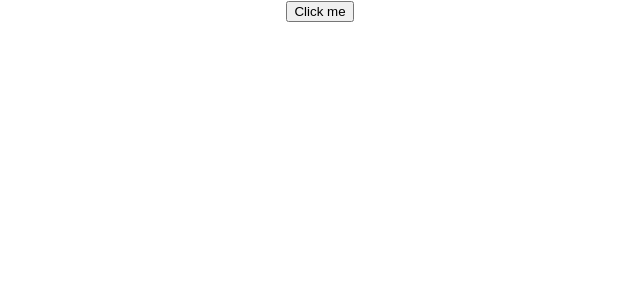
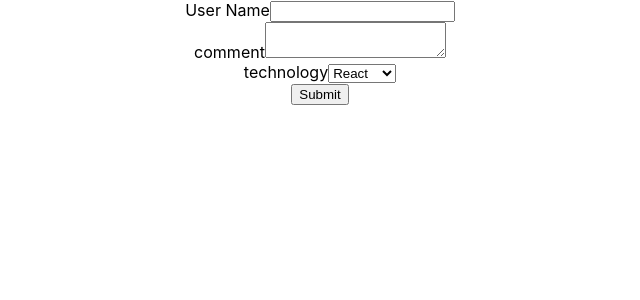
Before and after one commit to sameera999/first-react-app, a React (Create React App) app: page / in a window 1280 px wide. Shown: the top 300 px of the page, without its empty margins (320-960 px from the left). Built offline with nearby package versions, Linux system fonts and the light colour scheme.

Commit message:
form handling

```diff
--- /dev/null
+++ b/src/components/FormCompo.js
@@ -0,0 +1,66 @@
+import React, { Component } from 'react'
+
+ class FormCompo extends Component {
+    constructor(props) {
+        super(props)
+
+        this.state = {
+            userName: '',
+            comment: '',
+            technology: ''
+        }
+    }
+
+    usernameChange = event =>{
+        this.setState({
+            userName: event.target.value
+        });
+    }
+    commentChange = event =>{
+        this.setState({
+            comment: event.target.value
+        });
+    }
+    technologyChange = event =>{
+        this.setState({
+            technology: event.target.value
+        });
+    }
+    submitForm = (event) =>{
+       alert(`${this.state.userName} - ${this.state.comment} - ${this.state.technology}`);
+       event.preventDefault();
+    }
+
+    render() {
+        return (
+        <form onSubmit={this.submitForm}>
+            <div>
+                <label>User Name</label>
+                <input
+                    type='text'
+                    value={this.state.userName}
+                    onChange={this.usernameChange}/>
+            </div>
+            <div>
+                <label>comment</label>
+                <textarea
+                    type='text'
+                    value={this.state.comment}
+                    onChange={this.commentChange}>
+                </textarea>
+            </div>
+            <div>
+                <label>technology</label>
+                <select value={this.state.technology} onChange={this.technologyChange}>
+                    <option value="react">React</option>
+                    <option value="vue">Vue</option>
+                    <option value="angular">Angular</option>
+                </select>
+            </div>
+            <input type="submit" value="Submit" />
+        </form>
+        )
+    }
+}
+
+export default FormCompo
--- a/src/components/ParentComponent.js
+++ b/src/components/ParentComponent.js
@@ -1,5 +1,6 @@
 import React, { Component } from 'react'
 import ChildComponent from './ChildComponent'
+import FormCompo from './FormCompo'
 
 
 class ParentComponent extends Component {
@@ -20,7 +21,8 @@ class ParentComponent extends Component {
   render() {
     return (
       <div>
-        <ChildComponent showMsgParent={this.showMsgParent}/>
+        <FormCompo/>
+        {/* <ChildComponent showMsgParent={this.showMsgParent}/> */}
       </div>
 
     )
```
